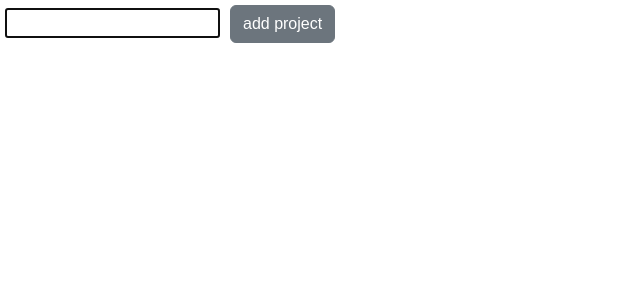
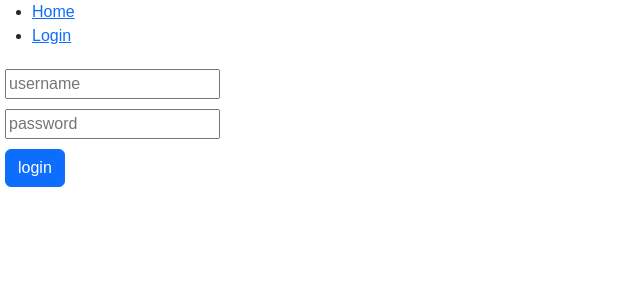
Before and after one commit to dmytro-ursul/react-playground, a React (Create React App) app: page /login in a window 1280 px wide. Shown: the top 300 px of the page, without its empty margins (0-640 px from the left). Built offline with nearby package versions, Linux system fonts and the light colour scheme.

Commit message:
add login form

```diff
--- a/src/App.js
+++ b/src/App.js
@@ -1,11 +1,32 @@
-import NewProjectForm from './components/todoList/NewProjectForm';
 import TodoList from './components/todoList/TodoList';
+import Login from './components/Login';
+
+import {
+  Routes,
+  Route,
+  Link
+} from "react-router-dom";
 
 function App() {
   return (
-    <div className="App">
-      <NewProjectForm />
-      <TodoList />
+    <div>
+      <nav>
+        <ul>
+          <li>
+            <Link to="/">Home</Link>
+          </li>
+          <li>
+            <Link to="/login">Login</Link>
+          </li>
+        </ul>
+      </nav>
+
+      {/* A <Routes> looks through its children <Route>s and
+            renders the first one that matches the current URL. */}
+      <Routes>
+        <Route path="/" element={<TodoList />} />
+        <Route path="/login" element={<Login />} />
+      </Routes>
     </div>
   );
 }
--- /dev/null
+++ b/src/components/Login.js
@@ -0,0 +1,19 @@
+import React from 'react';
+
+function Login() {
+  return (
+    <div>
+      <form action="/session" method="post">
+        <div className="form-group">
+          <input type="text" name="username" placeholder="username"/>
+        </div>
+        <div className="form-group">
+          <input type="password" name="password" placeholder="password"/>
+        </div>
+        <input className="btn btn-primary" type="submit" value="login"/>
+      </form>
+    </div>
+  );
+};
+
+export default Login
--- a/src/components/todoList/TodoList.js
+++ b/src/components/todoList/TodoList.js
@@ -2,6 +2,8 @@ import { connect } from 'react-redux';
 import React from 'react';
 import PropTypes from 'prop-types';
 import Project from './Project';
+import NewProjectForm from "./NewProjectForm";
+
 // import { dispatch } from 'redux'
 // import * as TodoActionCreators from './actions'
 
@@ -10,7 +12,12 @@ function TodoList(props) {
   const projectList = projects.map((project) => (
     <Project key={project.id} id={project.id} name={project.name} />
   ));
-  return <div id="project-list">{projectList}</div>;
+  return(
+    <div>
+      <NewProjectForm/>
+      <div id="project-list">{projectList}</div>
+    </div>
+  );
 }
 
 TodoList.propTypes = {
--- a/src/index.js
+++ b/src/index.js
@@ -9,6 +9,7 @@ import { loadState, saveState } from './localStorage';
 import { createStore } from 'redux';
 import { Provider } from 'react-redux';
 import reducer from './components/todoList/reducers';
+import { BrowserRouter } from 'react-router-dom';
 
 const persistedState = loadState();
 
@@ -23,7 +24,9 @@ const root = ReactDOM.createRoot(container);
 root.render(
   <React.StrictMode>
     <Provider store={store}>
-      <App />
+      <BrowserRouter>
+        <App/>
+      </BrowserRouter>
     </Provider>
   </React.StrictMode>
 );
```
